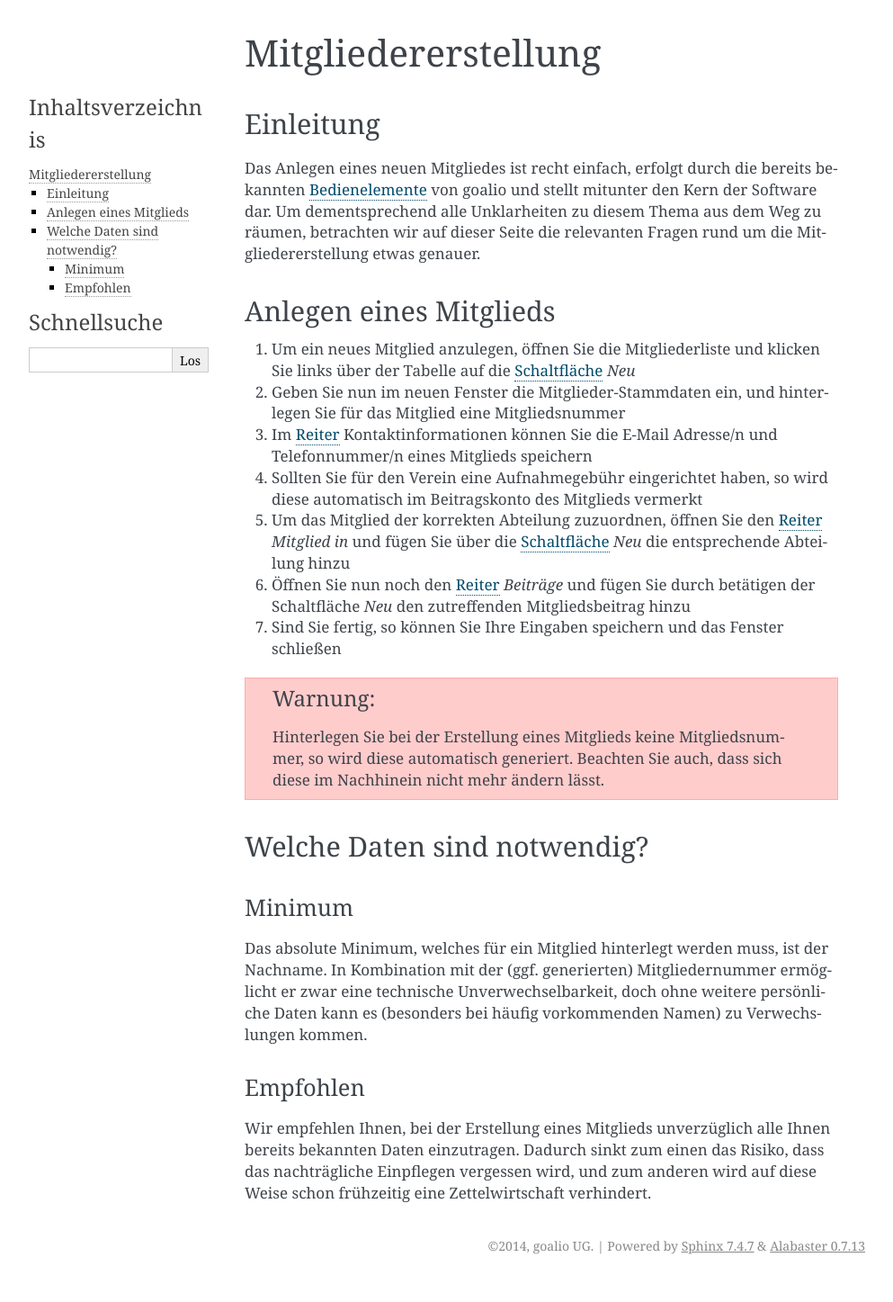
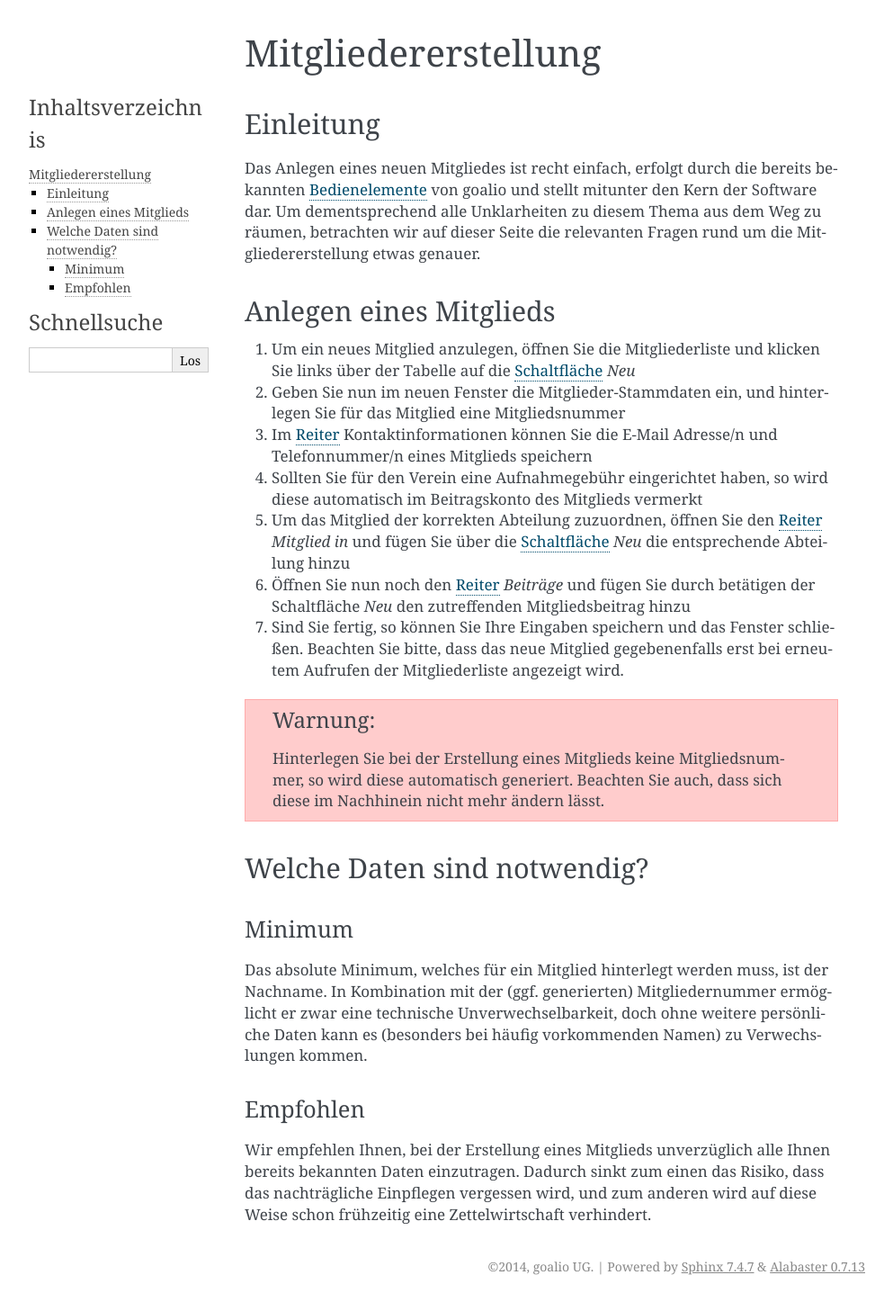
Before and after one commit to goalio/docs, a Sphinx documentation site: the page built from docs/module/mitglieder/erstellen.rst, in a window 1280 px wide. Shown: the whole page at 90% size, without its empty margins (148-1141 px from the left). Built offline with Sphinx 7.4.7, drawn with Linux system fonts in a browser that asks for light colours; formulas are drawn with MathJax 3; before the commit the page ends 1424 px from its top, so only the background shows below that.

Commit message:
Update erstellen.rst

```diff
--- a/docs/module/mitglieder/erstellen.rst
+++ b/docs/module/mitglieder/erstellen.rst
@@ -21,7 +21,7 @@ Anlegen eines Mitglieds
 
 6. Öffnen Sie nun noch den Reiter_ *Beiträge* und fügen Sie durch betätigen der Schaltfläche *Neu* den zutreffenden Mitgliedsbeitrag hinzu
 
-7. Sind Sie fertig, so können Sie Ihre Eingaben speichern und das Fenster schließen
+7. Sind Sie fertig, so können Sie Ihre Eingaben speichern und das Fenster schließen. Beachten Sie bitte, dass das neue Mitglied gegebenenfalls erst bei erneutem Aufrufen der Mitgliederliste angezeigt wird.
 
 .. warning::
 	Hinterlegen Sie bei der Erstellung eines Mitglieds keine Mitgliedsnummer, so wird diese automatisch generiert. Beachten Sie auch, dass sich diese im Nachhinein nicht mehr ändern lässt.
```
